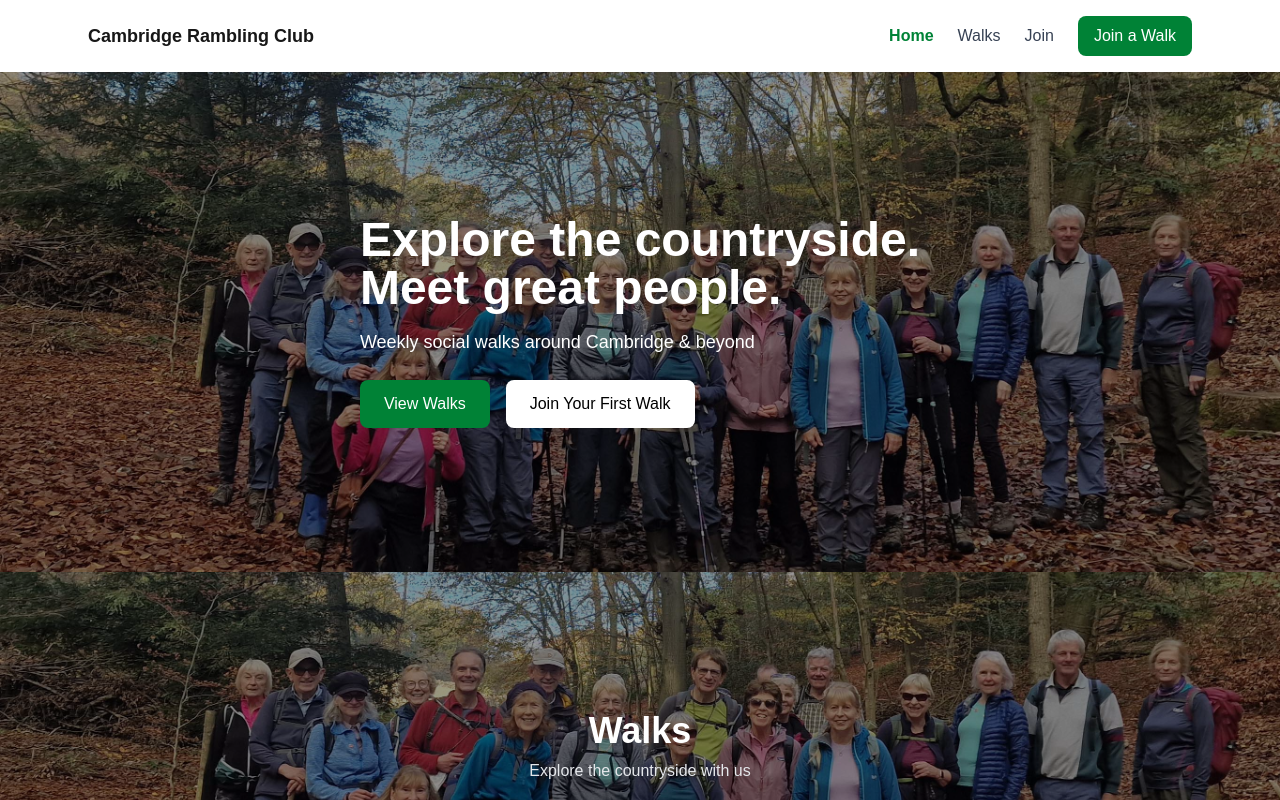
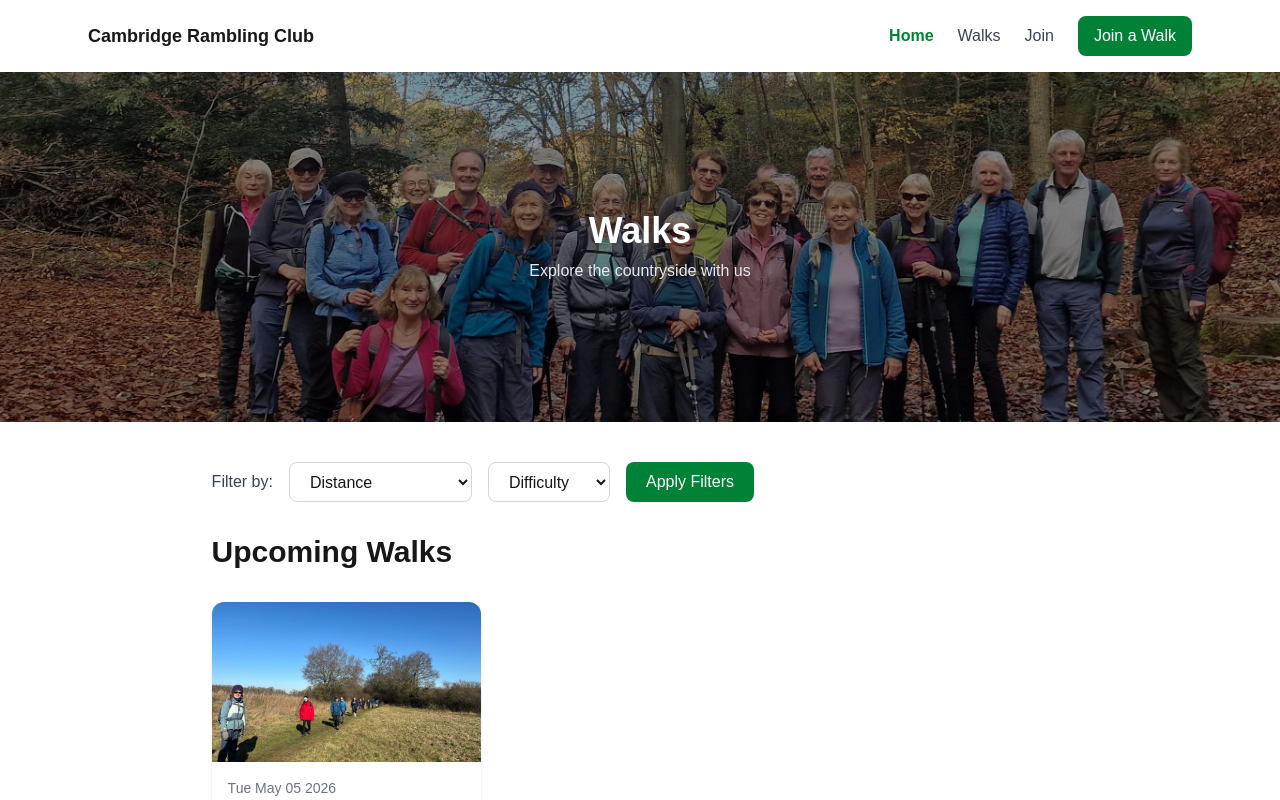
Before and after one commit to pelx/cambridge-rambling-club, a Next.js app: page / in a window 1280 px wide. Shown: the top 800 px of the page. Built offline with nearby package versions, Linux system fonts and the light colour scheme.

Commit message:
update walks page

```diff
--- a/app/page.tsx
+++ b/app/page.tsx
@@ -10,7 +10,6 @@ export default function WalksPage() {
   return (
     <>
       <Navbar />
-      <Hero />   {/* 👈 THIS is what you're missing */}
 
       {/* Header */}
       <PageHeader
```
